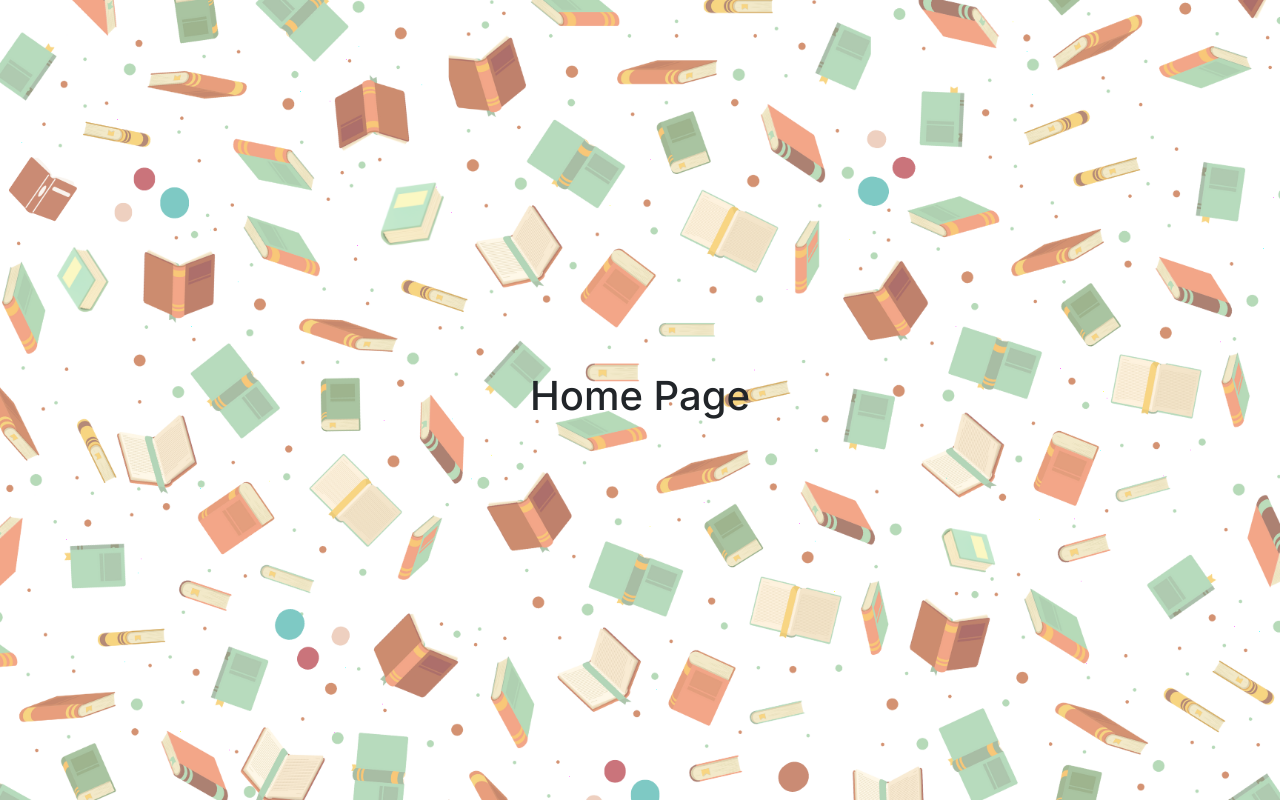
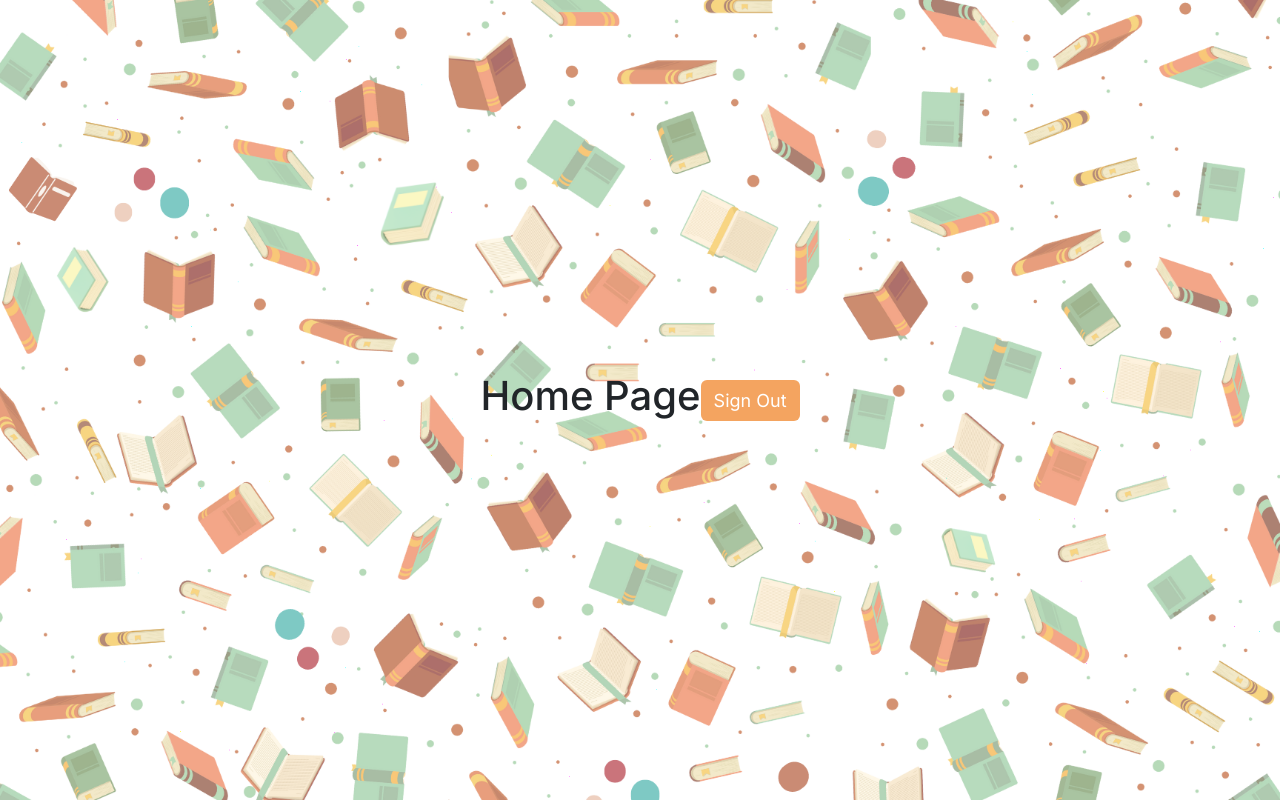
Before and after one commit to kristijanH1998/bookworm, a React (Vite) app in the folder BookWorm/: page /home in a window 1280 px wide. Built offline with nearby package versions, Linux system fonts and the light colour scheme.

Commit message:
created Sign Out button on Home page, connected to /log-out endpoint on backend that removes jwt key from local storage when activated

```diff
--- a/BookWorm/src/Home.jsx
+++ b/BookWorm/src/Home.jsx
@@ -1,5 +1,29 @@
-export default function Login() {
+import { Link, useNavigate } from 'react-router-dom';
+import axios from 'axios'
+
+export default function Home() {
+    const navigate = useNavigate();
+    const handleClick = (event) => {
+        event.preventDefault();
+        // console.log("You clicked" + event.target)
+        let jwt = localStorage.getItem("jwt");
+        // console.log(jwt)
+        axios
+            .get("http://localhost:3000/log-out", {headers: {"authorization": "Bearer " + jwt}})
+            .then((res) => {
+                if (res.data.success) {
+                    localStorage.removeItem("jwt");
+                    navigate("/");
+                }
+            })
+            .catch((error) => {
+                console.log(error.response.data.error)
+            });
+    }
     return (
+        <>
         <h1>Home Page</h1>
+        <Link type="button" onClick={handleClick} className="btn">Sign Out</Link>
+        </>
     )
 }
```
Also changed, not shown: 1 other file (tests, documents, lock files or other folders).
